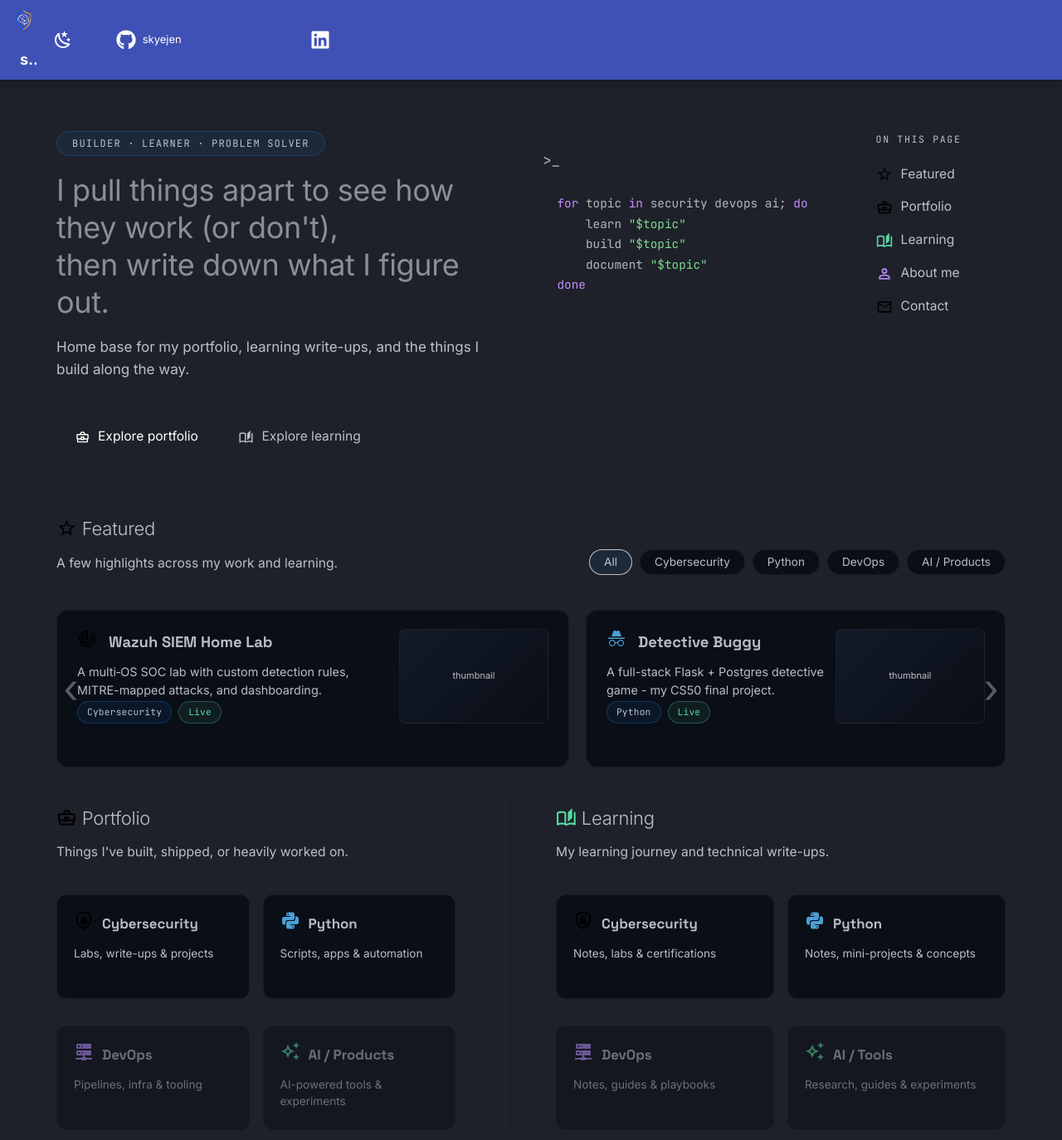
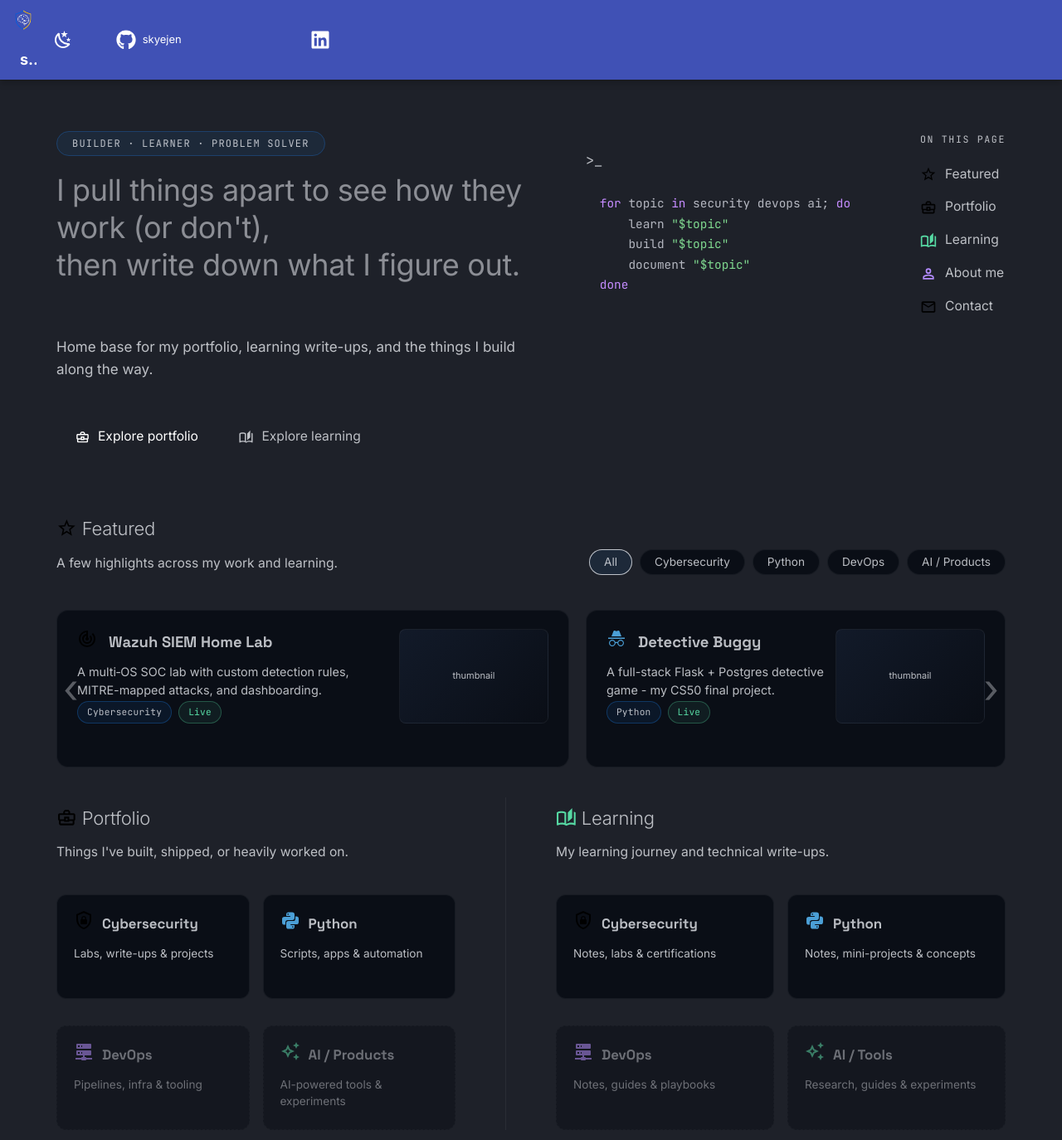
Before and after one commit to skyejen/skyejen.github.io, an MkDocs documentation site: the page built from docs/index.md, in a window 1280 px wide and 1400 px high. Shown: the top 1374 px of the window at 83% size. Built offline with MkDocs 1.6.1 and Material for MkDocs 9.7.7, drawn with Linux system fonts in a browser that asks for light colours.

Commit message:
UI: align terminal and ToC

```diff
--- a/docs/stylesheets/local.css
+++ b/docs/stylesheets/local.css
@@ -37,7 +37,7 @@
 .sj-hub:nth-of-type(2) h2 .twemoji svg { fill: var(--sj-green) !important; }
 
 /* ===== Hero ===== */
-.sj-hero { display: grid; grid-template-columns: 1.4fr 1fr 0.42fr; gap: 1.9rem; align-items: start; margin: 0.5rem 0 2.8rem; }
+.sj-hero { display: grid; grid-template-columns: 1.6fr 1fr auto; gap: 2rem; align-items: start; margin: 0.5rem 0 2.8rem; }
 @media screen and (max-width: 76.24em){ .sj-hero { grid-template-columns: 1fr 1fr; gap: 1.6rem; } .sj-hero-toc { display: none; } }
 @media screen and (max-width: 59.9em){ .sj-hero { grid-template-columns: 1fr; gap: 1.5rem; } }
 .sj-pillrow { margin: 0 0 1.1rem; }
@@ -132,7 +132,7 @@
 
 
 /* ===== integrated hero ToC ===== */
-.sj-hero-toc { align-self: start; padding-top: 0; }
+.sj-hero-toc { align-self: start; padding-top: 0; width: fit-content; margin-left: auto; }
 .sj-hero-toc p { display: flex; flex-direction: column; align-items: flex-start; gap: 0.15rem; margin: 0; }
 .sj-hero-toc .sj-toc-label { font-family: "JetBrains Mono", monospace; font-size: 0.58rem; text-transform: uppercase; letter-spacing: 0.14em; color: var(--sj-blue); margin: 0 0 0.55rem; }
 .sj-hero-toc .sj-toc-link { display: inline-flex !important; align-items: center; gap: 0.5rem; font-size: 0.78rem; color: var(--sj-text-dim) !important; padding: 0.3rem 0; border: none; transition: color .15s ease; }
```
